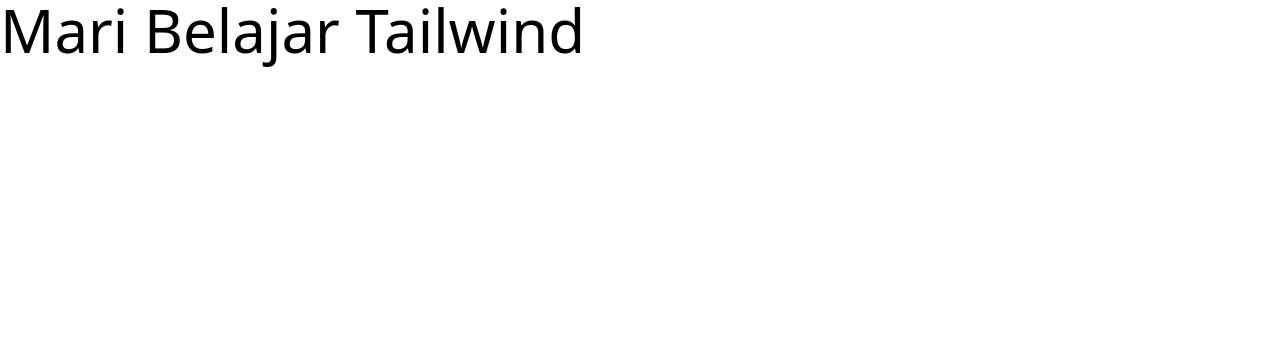
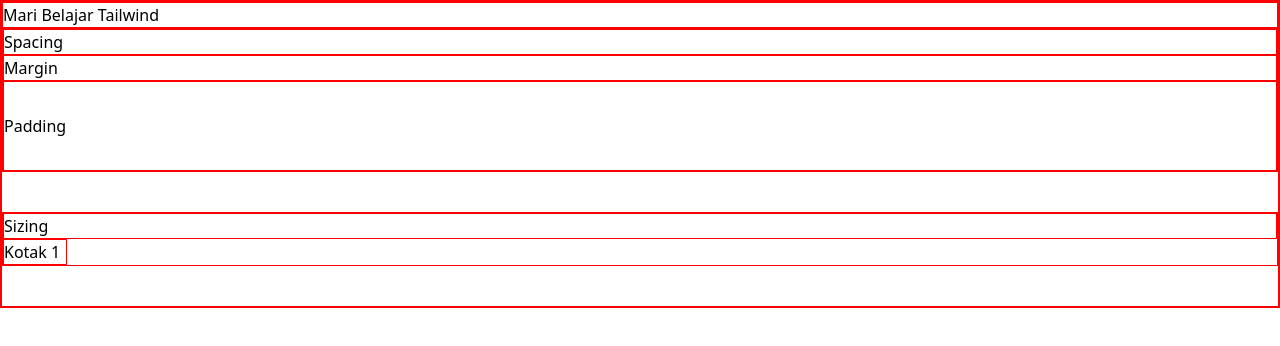
Before and after one commit to akrn27/tailwind_practice, a website: page index.html in a window 1280 px wide. Drawn offline with Linux system fonts and the light colour scheme.

Commit message:
spacing theme

```diff
--- a/index.html
+++ b/index.html
@@ -6,8 +6,35 @@
     <meta name="viewport" content="width=device-width, initial-scale=1.0">
     <title>Belajar TailwindCSS</title>
     <link rel="stylesheet" href="./style.css">
+    <style>
+        * {
+            border: 1px solid red;
+        }
+    </style>
+    <script>
+        tailwind.config = {
+          theme: {
+            extend: {
+                spacing: {
+                    13: '3.25rem',
+                },
+            },
+          },
+        };
+      </script>
 </head>
 <body>
-    <h1 class="text-6xl">Mari Belajar Tailwind</h1>
+    <h1>Mari Belajar Tailwind</h1>
+
+    <section class="mb-10">
+        <h2>Spacing</h2>
+        <div class="m-13">Margin</div>
+        <div class="py-8">Padding</div>
+    </section>
+
+    <section class="mb-10">
+        <h2>Sizing</h2>
+        <div class="w-16">Kotak 1</div>
+    </section>
 </body>
 </html>
```
Also changed, not shown: style.css.
